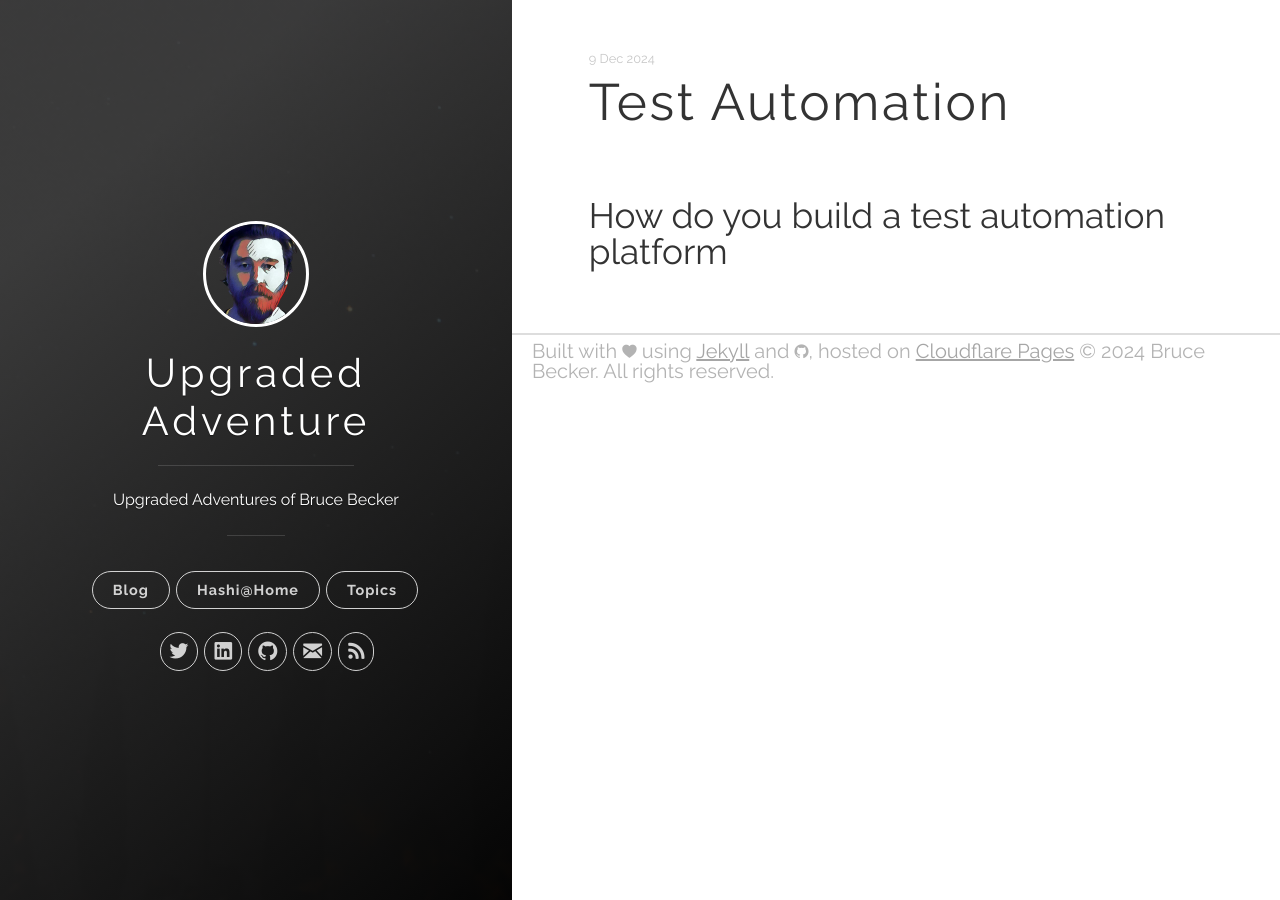
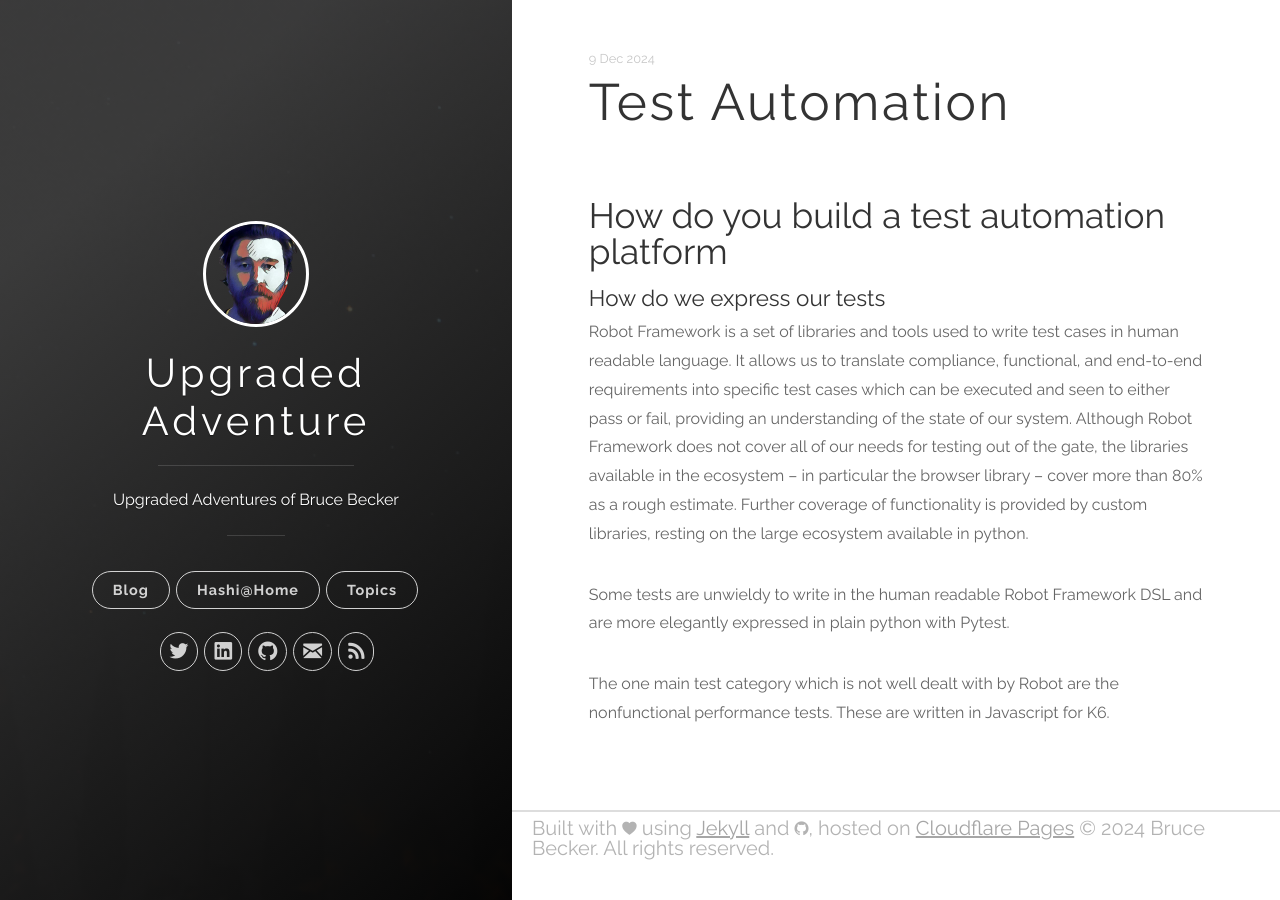
Before and after one commit to brucellino/upgraded-adventure, a Jekyll site: the page built from _posts/2024-12-09-test-automation.md, in a window 1280 px wide. Built offline with Jekyll 4.4.1, drawn with Linux system fonts in a browser that asks for light colours; Markdown is read by kramdown in place of the engine named in the settings.

Commit message:
Update 2024-12-09-test-automation.md

```diff
--- a/_posts/2024-12-09-test-automation.md
+++ b/_posts/2024-12-09-test-automation.md
@@ -2,3 +2,16 @@
 ---
 
 ## How do you build a test automation platform
+
+
+### How do we express our tests
+
+Robot Framework is a set of libraries and tools used to write test cases in human readable language.
+It allows us to translate compliance, functional, and end-to-end requirements into specific test cases which can be executed and seen to either pass or fail, providing an understanding of the state of our system.
+Although Robot Framework does not cover all of our needs for testing out of the gate, the libraries available in the ecosystem -- in particular the browser library -- cover more than 80% as a rough estimate.
+Further coverage of functionality is provided by custom libraries, resting on the large ecosystem available in python.
+
+Some tests are unwieldy to write in the human readable Robot Framework DSL and are more elegantly expressed in plain python with Pytest.
+
+The one main test category which is not well dealt with by Robot are the nonfunctional performance tests.
+These are written in Javascript for K6.
```
